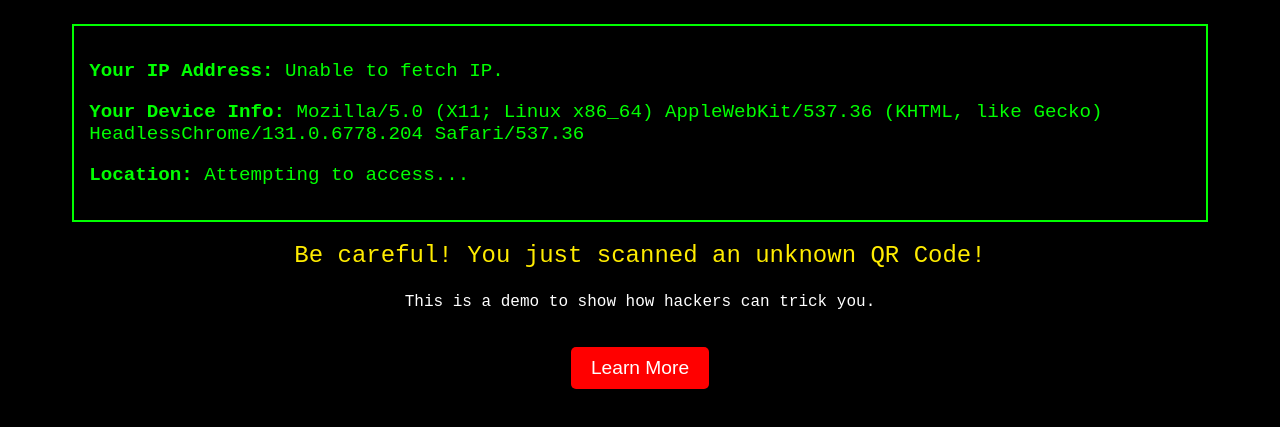
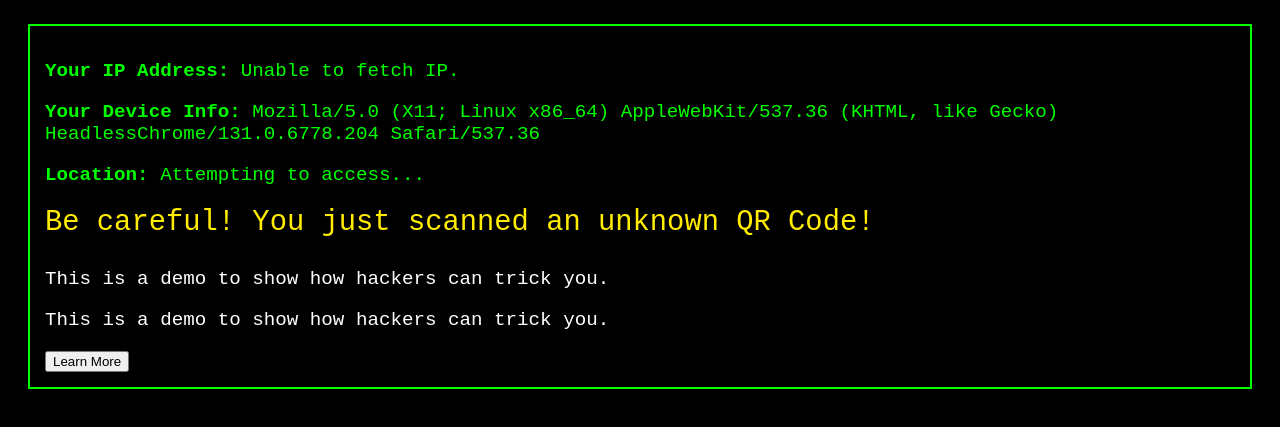
Before and after one commit to AryanTheng/cyber-awareness-demo, a plain HTML site: page index.html in a window 1280 px wide. Shown: the part 107-534 px from the top of the page. Drawn offline with Linux system fonts and the light colour scheme; no server answers.

Commit message:
Update index.html
changed the index.html

```diff
--- a/index.html
+++ b/index.html
@@ -27,7 +27,6 @@
             display: inline-block;
             text-align: left;
             font-size: 1.2em;
-            max-width: 90%;
         }
         .warning {
             margin-top: 20px;
@@ -39,24 +38,12 @@
             from { color: red; }
             to { color: yellow; }
         }
-        .learn-more {
-            margin-top: 20px;
-            padding: 10px 20px;
-            background-color: red;
-            color: white;
-            border: none;
-            font-size: 1.2em;
-            cursor: pointer;
-            border-radius: 5px;
-        }
-        .learn-more:hover {
-            background-color: darkred;
-        }
     </style>
     <script>
         function showDetails() {
             document.getElementById("browser").innerText = navigator.userAgent;
 
+            // Fetch IP Address
             fetch("https://ifconfig.me/all.json")
                 .then(response => response.json())
                 .then(data => {
@@ -67,6 +54,7 @@
                     console.error("Error fetching IP details:", error);
                 });
 
+            // Attempt to get user location
             if (navigator.geolocation) {
                 navigator.geolocation.getCurrentPosition(
                     position => {
@@ -91,9 +79,10 @@
         <p><strong>Your IP Address:</strong> <span id="ip">Fetching...</span></p>
         <p><strong>Your Device Info:</strong> <span id="browser">Fetching...</span></p>
         <p><strong>Location:</strong> <span id="location">Attempting to access...</span></p>
+        <p class="warning">Be careful! You just scanned an unknown QR Code!</p>
+        <p style="color: white;">This is a demo to show how hackers can trick you.</p>
+        <p style="color: white;">This is a demo to show how hackers can trick you.</p>
+        <button class="learn-more" onclick="window.location.href='https://github.com/AryanTheng/cyber-awareness-demo'">Learn More</button>
     </div>
-    <p class="warning">Be careful! You just scanned an unknown QR Code!</p>
-    <p style="color: white;">This is a demo to show how hackers can trick you.</p>
-    <button class="learn-more" onclick="window.location.href='https://github.com/AryanTheng/cyber-awareness-demo'">Learn More</button>
 </body>
 </html>
```
